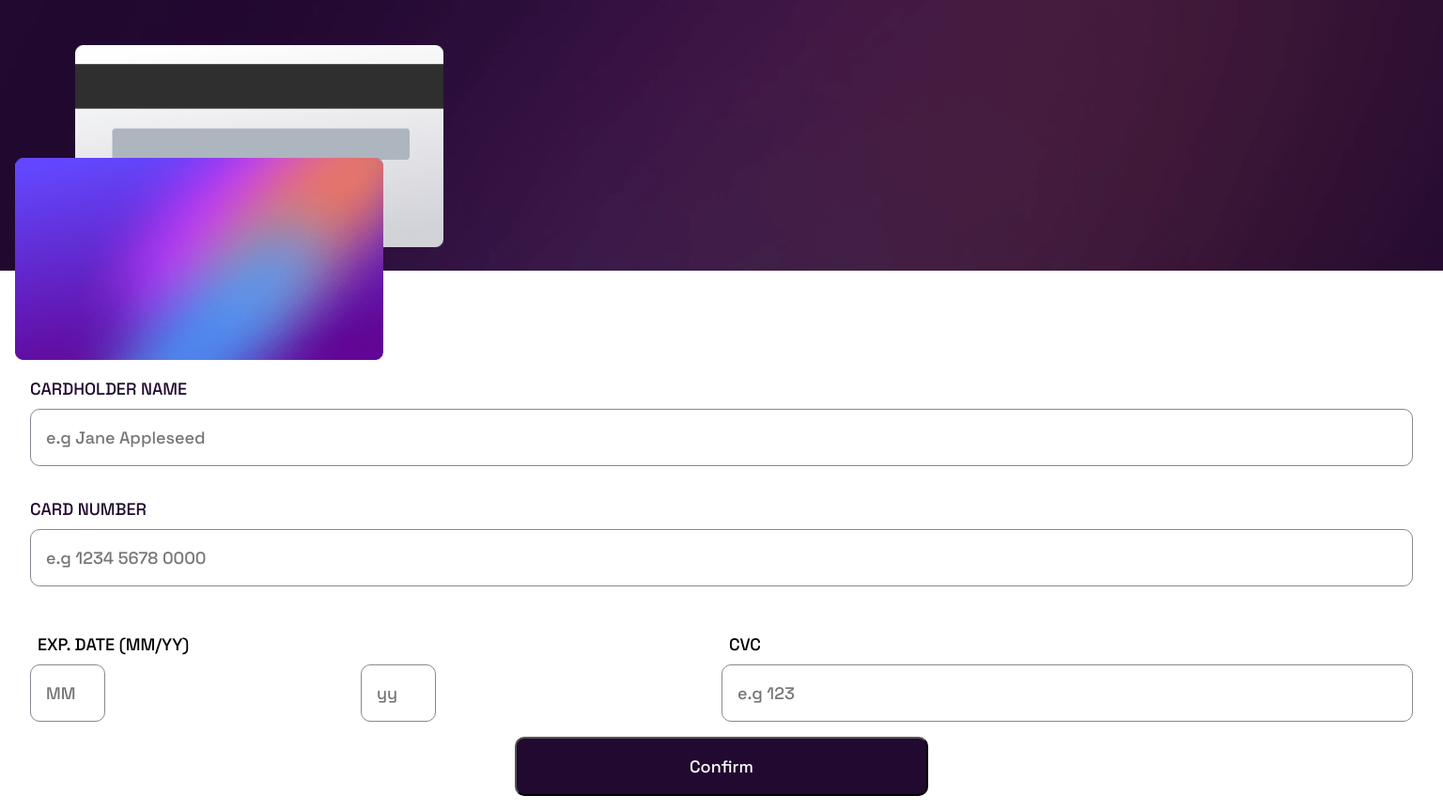
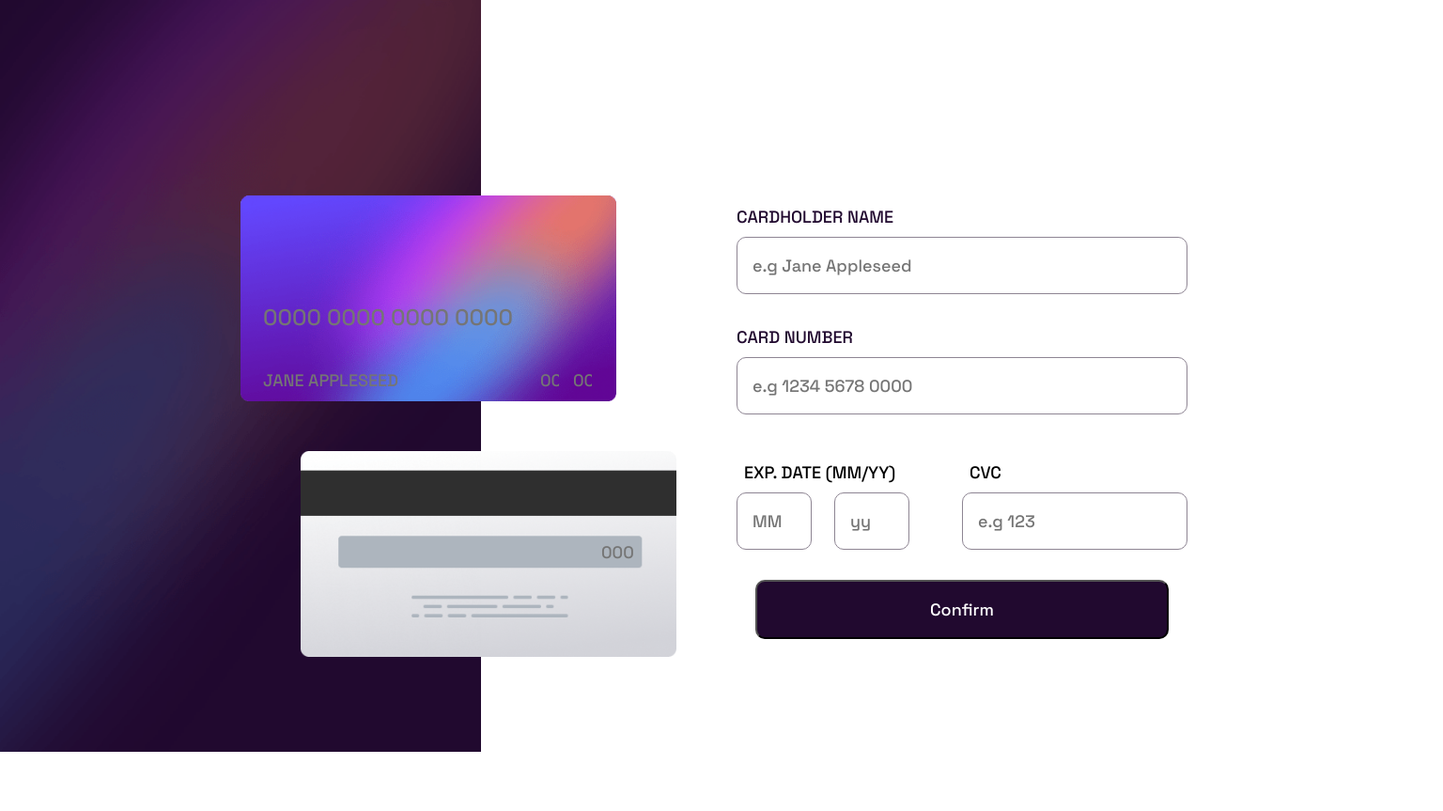
Before and after one commit to Travisnicholson90/credit-card-validation, a plain HTML site: page index.html in a window 1536 px wide. Shown: the whole page at 94% size. After the commit the page ends 800 px from the top, so only its background shows below. Drawn offline with Linux system fonts and the light colour scheme; a web font is replaced by a local one.

Commit message:
working-code

```diff
--- a/index.html
+++ b/index.html
@@ -10,10 +10,20 @@
 
 </head>
 <body>
+  <div class="card-output">
+    <input class="output-number" placeholder="0000 0000 0000 0000"/>
+    <div class="name">
+      <input class="output-name" placeholder="JANE APPLESEED"/>
+      <input class="output-mm" type="number" placeholder="00/"/>
+      <input class="output-yy" type="number" placeholder="00"/>
+  </div>
+  </div>
+  <div class="cvc-output">
+    <input class="cvc-output-number" placeholder="000"/>
+  </div>
 
 <main class="grid">
   <div class="container-1">
-
   </div>
   <div class="container-2">
     <form class="form" action="">
@@ -25,7 +35,8 @@
       <!-- card-number input -->
       <div class="card-number">
         <label class="card-number-label" for="number">CARD NUMBER</label>
-        <input class="number-input" type="text" placeholder="e.g 1234 5678 0000">
+        <input class="number-input" type="number" placeholder="e.g 1234 5678 0000">
+        <p class="card-error-message"></p>
       </div>
       <!-- exp date input -->
       <div class="card-credentials">
@@ -33,10 +44,14 @@
         <label class="exp-label" for="number">EXP. DATE (MM/YY)</label>
 
         <input class="exp-mm" type="text" placeholder="MM">
+        <p class="error-message-mm"></p>
         <input class="exp-yy" type="text" placeholder="yy">
+        <p class="error-message-yy"></p>
 
         <label class="cvc-label" for="number">CVC</label>
-        <input class="cvc" type="text" placeholder="e.g 123">
+        <input class="cvc" type="number" placeholder="e.g 123">
+        <p class="error-message-cvc"></p>
+
 
       </div>
 
--- a/script.js
+++ b/script.js
@@ -1,8 +1,59 @@
-// console.log('input output')
+
+const form = document.querySelector('.form')
+// * name duplicate form to card
+const nameInput = document.querySelector('.name-input')
+const nameOutput = document.querySelector('.output-name')
+
+// * number duplicate form to card
+const numberInput = document.querySelector('.number-input')
+const numberOutput = document.querySelector('.output-number')
 
 
-// const input = document.querySelector('.input')
-// const output = document.querySelector('.output')
+// * expiry month duplicate form to card
+const mmInput = document.querySelector('.exp-mm')
+const mmOutput = document.querySelector('.output-mm')
+
+// * expiry year duplicate form to card
+const yyInput = document.querySelector('.exp-yy')
+const yyOutput = document.querySelector('.output-yy')
+
+// * cvc duplicate form to card
+const cvcInput = document.querySelector('.cvc')
+const cvcOutput = document.querySelector('.cvc-output-number')
 
 
-// output.value.textContent = this.input.value
+
+
+function names() {
+
+    nameInput.addEventListener('input', function() {
+        nameOutput.value = this.value
+
+    })
+}
+
+form.addEventListener('submit', (e) => {
+    e.preventDefault()
+
+    names()
+
+})
+
+
+
+numberInput.addEventListener('input', function() {
+    numberOutput.value = this.value
+
+})
+
+mmInput.addEventListener('input', function() {
+    mmOutput.value = this.value
+})
+
+yyInput.addEventListener('input', function() {
+    yyOutput.value = this.value
+})
+
+cvcInput.addEventListener('input', function() {
+    cvcOutput.value = this.value
+})
--- a/styles.css
+++ b/styles.css
@@ -120,6 +120,7 @@ input:focus {
 }
 
 .container-1 {
+  position: relative;
     z-index: -2;
     background-image:  url(images/bg-main-mobile.png);
     background-repeat: no-repeat;
@@ -135,18 +136,22 @@ input:focus {
 
 }
 
+.form {
+  max-width: 470px;
+}
 
 .card-name, .card-number {
     display: flex;
     flex-direction: column;
     padding: 1rem;
+
 }
 
 .name-input, .number-input {
     padding: 1rem;
     border-radius: 10px;
     border: 1px solid var(--Dark-grayish-violet);
-}
+  }
 .cardholder-label, .card-number-label {
     padding-bottom: 0.5rem;
     color: var(--Very-dark-violet);
@@ -154,6 +159,7 @@ input:focus {
 }
 
 .card-credentials {
+  position: relative;
     display: grid;
     padding: 1rem;
     grid-template-columns: repeat(4, 1fr);
@@ -163,7 +169,7 @@ input:focus {
     "mm yy cvc cvc";
 }
 
-.card-credentials  input {
+input {
     border-radius: 10px;
     border: solid 1px var(--Dark-grayish-violet)
 }
@@ -178,7 +184,6 @@ input:focus {
     grid-area: mm;
     width: 5rem;
     padding: 1rem;
-
 }
 .exp-yy {
     grid-area: yy;
@@ -203,6 +208,7 @@ input:focus {
     width: 440px;
     justify-content: center;
     padding: 1rem;
+    margin-top: 1rem;
     margin-inline: auto;
     border-radius: 10px;
 }
@@ -211,3 +217,181 @@ input:focus {
     cursor: pointer;
     opacity: 0.9;
 }
+
+/* * Card error styles */
+.card-number {
+  position: relative;
+}
+.card-error-message.active {
+  position: absolute;
+  font-size: 14px;
+  color: var(--Red);
+  top: 115px;
+  left: 20px;
+}
+
+.error-message-mm.active {
+  position: absolute;
+  font-size: 12px;
+  color: var(--Red);
+  top: 130px;
+  left: 18px;
+}
+.error-message-yy.active {
+  position: absolute;
+  font-size: 12px;
+  color: var(--Red);
+  top: 130px;
+  left: 120px;
+}
+.error-message-cvc.active {
+  position: absolute;
+  font-size: 12px;
+  color: var(--Red);
+  top: 130px;
+  left: 260px;
+}
+
+.number-input.active {
+  border: 2px solid var(--Red);
+}
+.exp-mm.active{
+  border: 2px solid var(--Red);
+}
+.exp-yy.active{
+  border: 2px solid var(--Red);
+}
+.cvc.active {
+  border: 2px solid var(--Red);
+}
+
+
+
+@media screen and (min-width: 1000px) {
+
+  .grid {
+    z-index: -1;
+    display: grid;
+    grid-template-columns: repeat(3, 1fr);
+    grid-template-rows: 1fr;
+    min-height: 100vh;
+    background-image: url(images/bg-card-front.png), url(images/bg-card-back.png);
+    background-repeat: no-repeat, no-repeat;
+    background-size: 22rem, 22rem;
+    background-position: 1rem 16rem, 4rem 30rem;
+
+}
+
+  .container-1 {
+    grid-column: 1/2;
+    grid-row: 1/4;
+    background-image:  url(/images/bg-main-desktop.png);
+    background-repeat: repeat;
+    background-size: cover;
+  }
+
+  .container-2 {
+    grid-column: 2/4;
+    grid-row: 1/4;
+    align-items: center;
+    justify-content: center;
+  }
+
+  .form {
+    max-width: 32rem;
+  }
+
+
+}
+
+@media screen and (min-width: 1075px) {
+
+  .grid {
+    z-index: -1;
+    display: grid;
+    grid-template-columns: repeat(3, 1fr);
+    grid-template-rows: 1fr;
+    min-height: 100vh;
+    background-image: url(images/bg-card-front.png), url(images/bg-card-back.png);
+    background-repeat: no-repeat, no-repeat;
+    background-size: 25rem, 25rem;
+    /* background-position: 1rem 16rem, 4rem 30rem; */
+    background-position: 8rem 13rem, 10rem 30rem;
+
+}
+}
+
+@media screen and (min-width: 1300px) {
+
+  .grid {
+    z-index: -1;
+    display: grid;
+    grid-template-columns: repeat(3, 1fr);
+    grid-template-rows: 1fr;
+    min-height: 100vh;
+    background-image: url(images/bg-card-front.png), url(images/bg-card-back.png);
+    background-repeat: no-repeat, no-repeat;
+    background-size: 25rem, 25rem;
+    /* background-position: 1rem 16rem, 4rem 30rem; */
+    background-position: 16rem 13rem, 20rem 30rem;
+}
+
+.card-output {
+  z-index: 1;
+  position: absolute;
+  top: 20rem;
+  left: 17.5rem;
+  display: flex;
+  flex-direction: column;
+  color: white;
+  width: max-content;
+  height: 100px;
+}
+
+
+.output-name {
+  background: inherit;
+  border: none;
+  color: var(--White);
+
+}
+
+.name {
+  display: flex;
+  justify-content: space-between;
+  margin-top: 35px;
+}
+.output-number {
+  font-size: 24px;
+  background-color: inherit;
+  border: none;
+  color: var(--White);
+}
+
+.output-mm {
+  background: inherit;
+  margin-left: 5rem;
+  border: none;
+  width: 35px;
+  color: var(--White);
+}
+.output-yy {
+  background: inherit;
+  margin-left: 0rem;
+  border: none;
+  width: 35px;
+  color: var(--White);
+}
+.cvc-output-number {
+  position: absolute;
+  color: white;
+  top: 35.9rem;
+  left: 40rem;
+  width: 40px;
+  border: none;
+  background: inherit;
+}
+
+
+
+}
```
